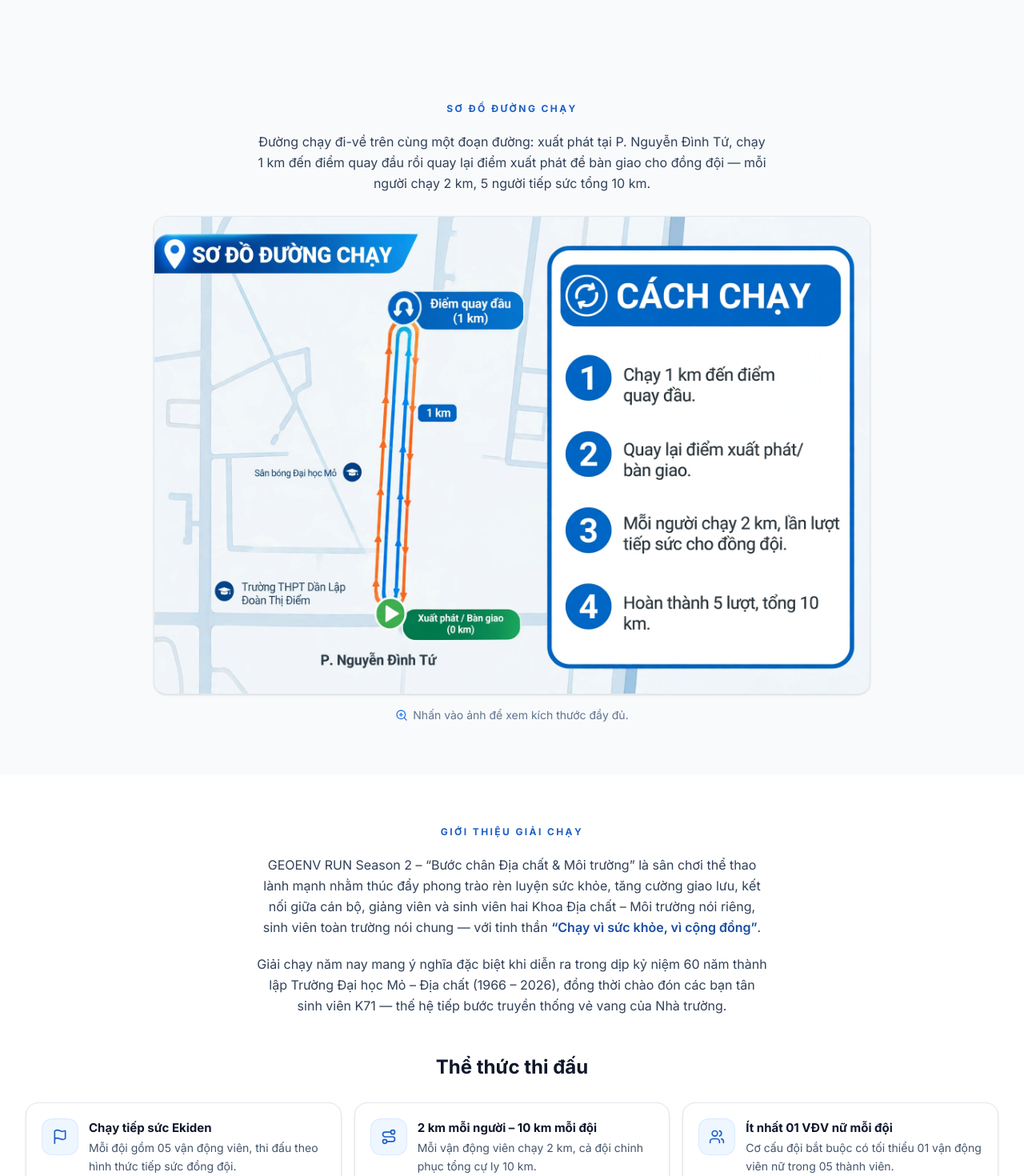
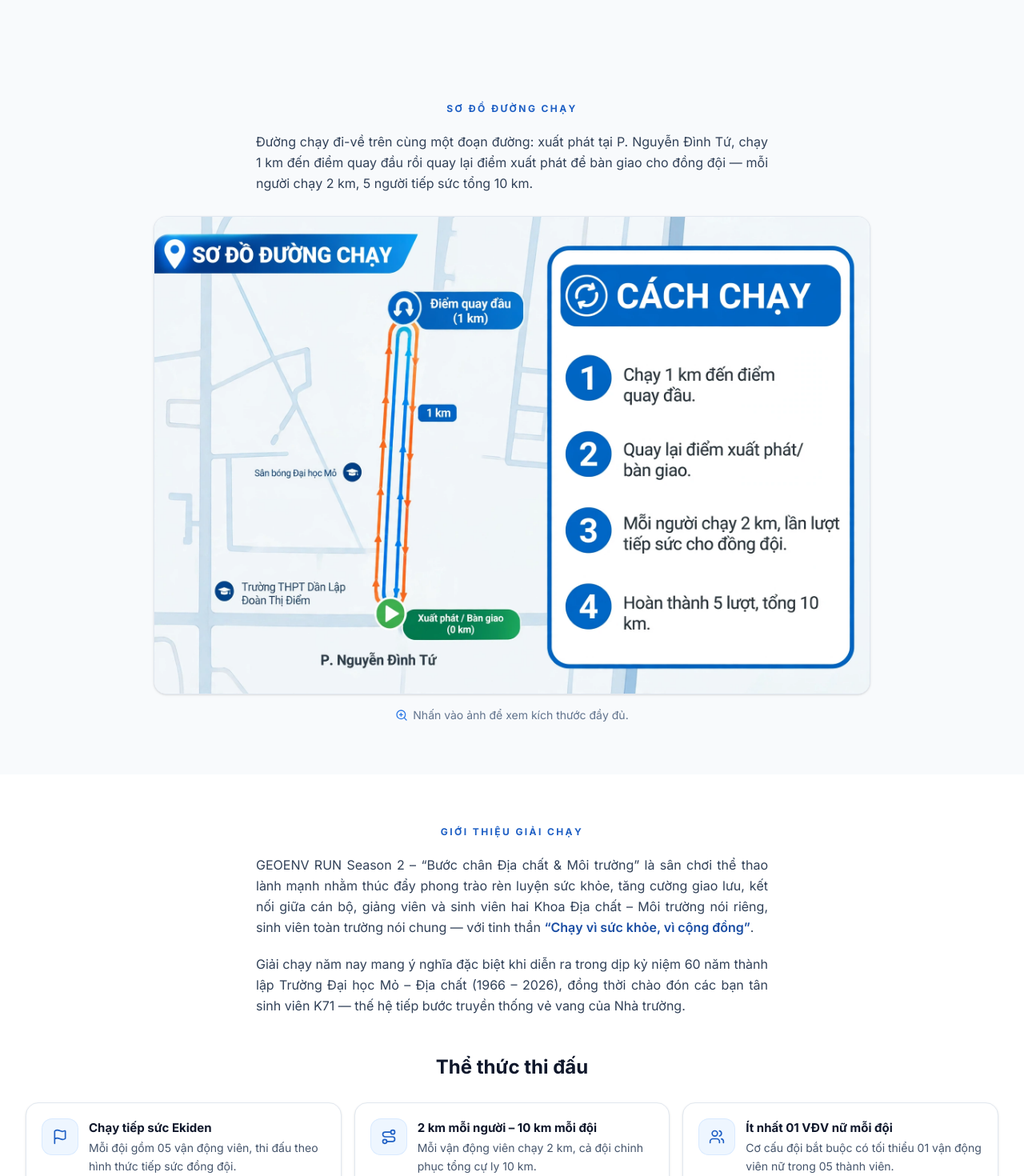
Before and after one commit to koko999-tien/geoenv-run-2026-certificates, a React (Vite) app: page / in a window 1280 px wide. Shown: the part 1689-3159 px from the top of the page at 80% size. Built offline with nearby package versions, Linux system fonts and the light colour scheme; no server answers.

Commit message:
Căn đều 2 bên các đoạn văn trang chủ

```diff
--- a/src/pages/Home.tsx
+++ b/src/pages/Home.tsx
@@ -323,7 +323,7 @@
           <h2 className="text-center text-xs font-bold uppercase tracking-[0.2em] text-geoenv-600">
             Sơ đồ đường chạy
           </h2>
-          <p className="mx-auto mt-5 max-w-2xl px-4 text-center text-pretty text-sm leading-relaxed text-slate-700 sm:text-base">
+          <p className="mx-auto mt-5 max-w-2xl px-4 text-justify text-pretty text-sm leading-relaxed text-slate-700 sm:text-base">
             Đường chạy đi-về trên cùng một đoạn đường: xuất phát tại P. Nguyễn Đình Tứ,
             chạy 1 km đến điểm quay đầu rồi quay lại điểm xuất phát để bàn giao cho đồng
             đội — mỗi người chạy 2 km, 5 người tiếp sức tổng 10 km.
@@ -351,7 +351,7 @@
           <h2 className="text-center text-xs font-bold uppercase tracking-[0.2em] text-geoenv-600">
             Giới thiệu giải chạy
           </h2>
-          <p className="mx-auto mt-5 max-w-2xl px-4 text-center text-pretty text-sm leading-relaxed text-slate-700 sm:text-base">
+          <p className="mx-auto mt-5 max-w-2xl px-4 text-justify text-pretty text-sm leading-relaxed text-slate-700 sm:text-base">
             GEOENV RUN Season 2 – “Bước chân Địa chất &amp; Môi trường” là sân chơi thể thao
             lành mạnh nhằm thúc đẩy phong trào rèn luyện sức khỏe, tăng cường giao lưu, kết
             nối giữa cán bộ, giảng viên và sinh viên hai Khoa Địa chất – Môi trường nói
@@ -363,7 +363,7 @@
           </p>
 
           {/* Đoạn ý nghĩa 60 năm — chỉ dùng sự kiện đã xác thực, không thêm lời phát biểu */}
-          <p className="mx-auto mt-5 max-w-2xl px-4 text-center text-pretty text-sm leading-relaxed text-slate-700 sm:text-base">
+          <p className="mx-auto mt-5 max-w-2xl px-4 text-justify text-pretty text-sm leading-relaxed text-slate-700 sm:text-base">
             Giải chạy năm nay mang ý nghĩa đặc biệt khi diễn ra trong dịp kỷ niệm
             60&nbsp;năm thành lập Trường Đại học Mỏ&nbsp;–&nbsp;Địa&nbsp;chất
             (1966&nbsp;–&nbsp;2026), đồng thời chào đón các bạn tân sinh viên K71 — thế hệ tiếp
```
